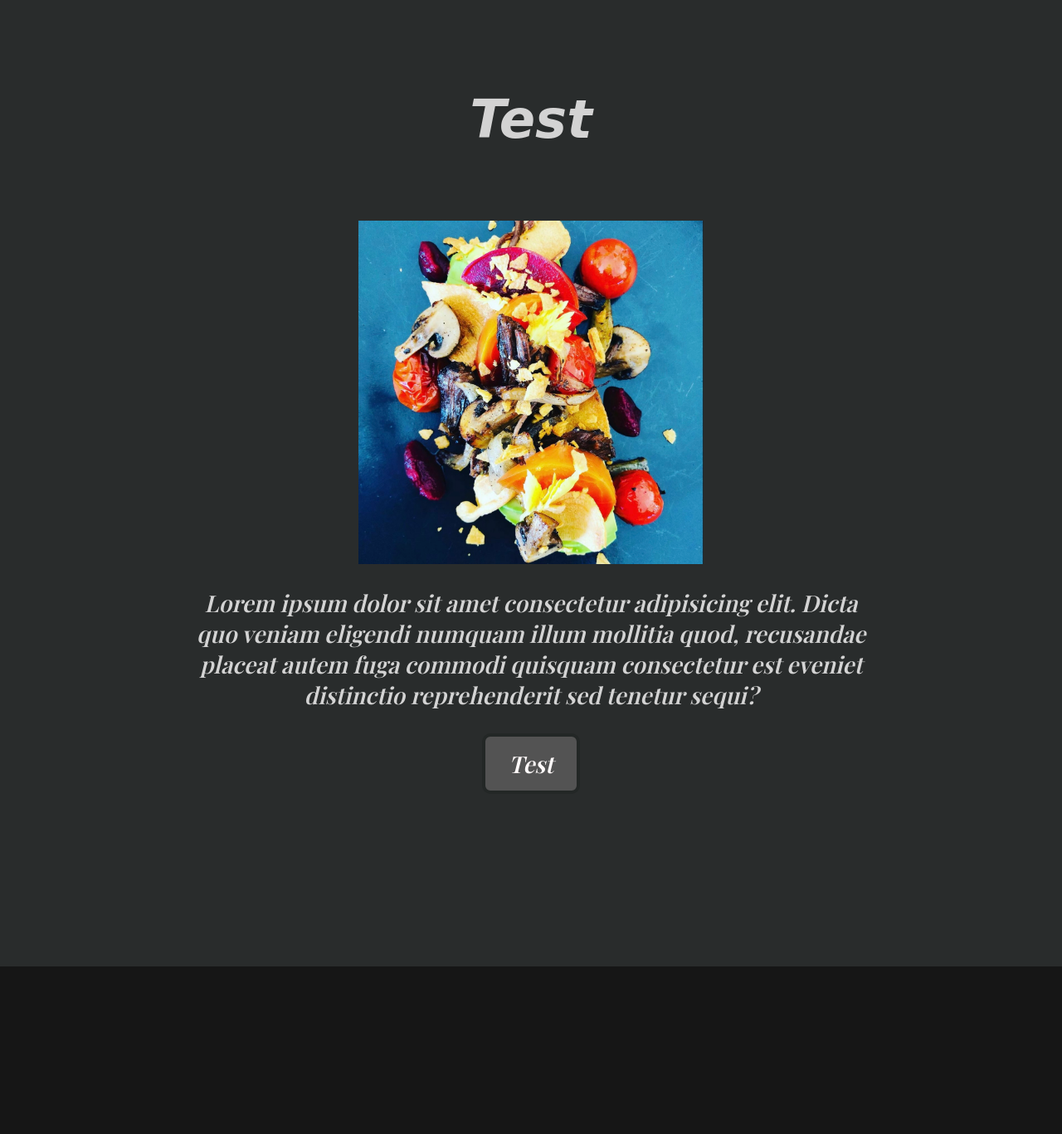
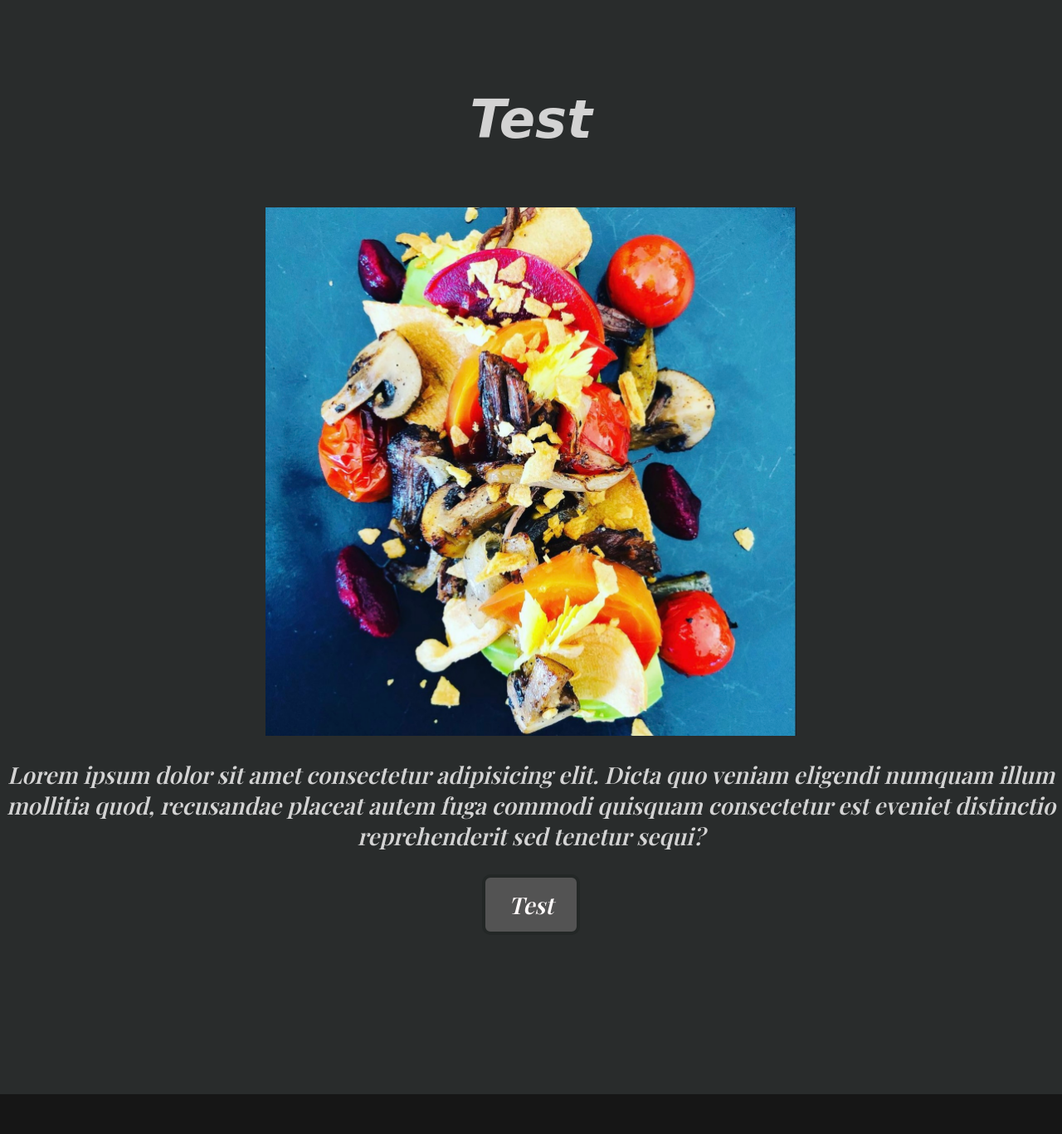
Before and after one commit to rsoria21/ChefEvan, a PHP site: page / in a window 1280 px wide. Shown: the part 1452-2819 px from the top of the page at 83% size. Run offline with PHP 8.4, Linux system fonts and the light colour scheme; some libraries are stand-ins or nearby versions; some web fonts are replaced.

Commit message:
fixing margin padding issues on featured section

```diff
--- a/styles.css
+++ b/styles.css
@@ -152,8 +152,8 @@ body {
   justify-content: center;
   align-items: center;
   text-align: center;
-  padding: 16px;
-  margin: 0 13rem;
+  /* padding: 16px;
+  margin: 0 13rem; */
 }
 
 @media screen and (max-width: 620px) {
```
